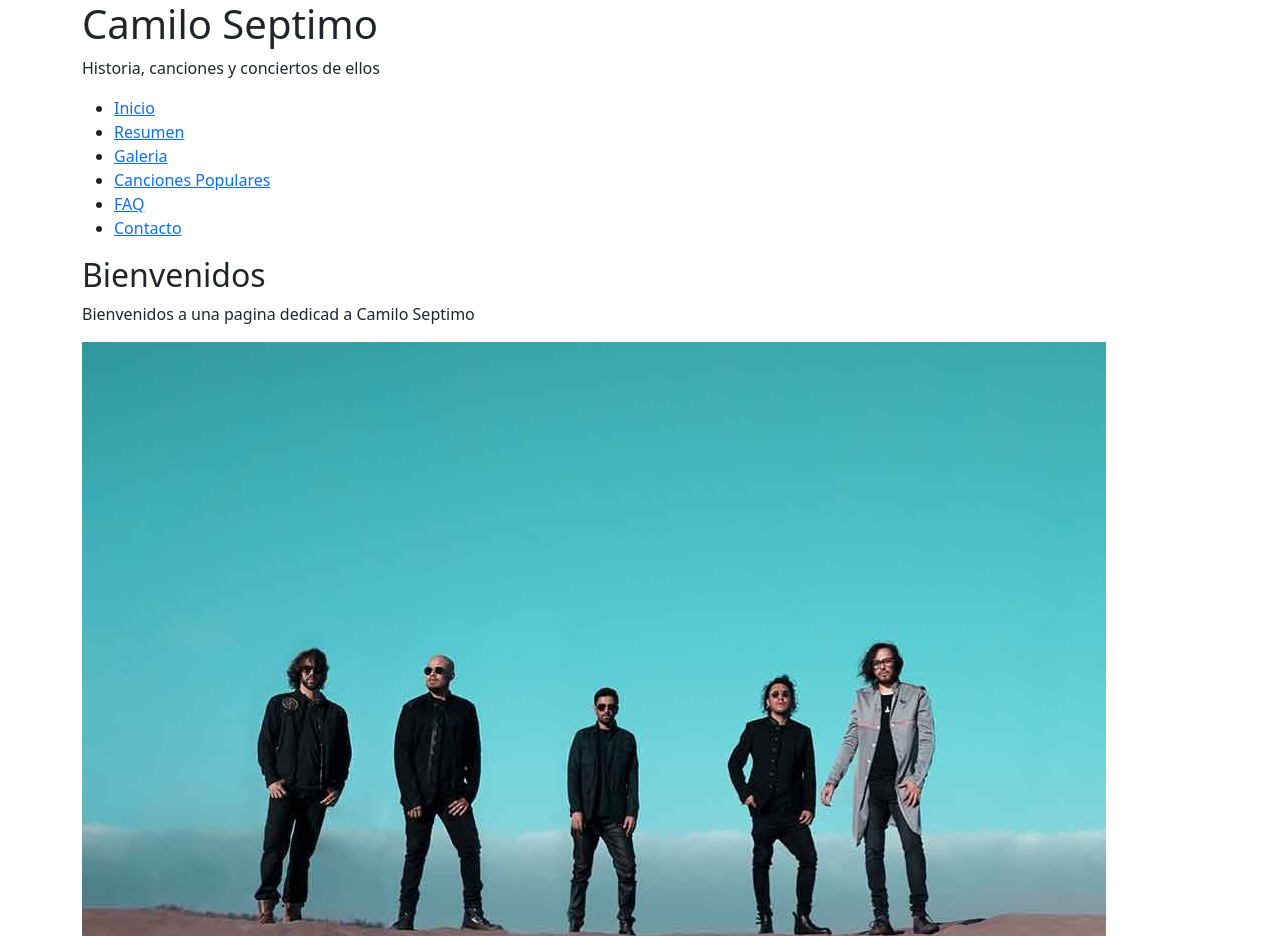
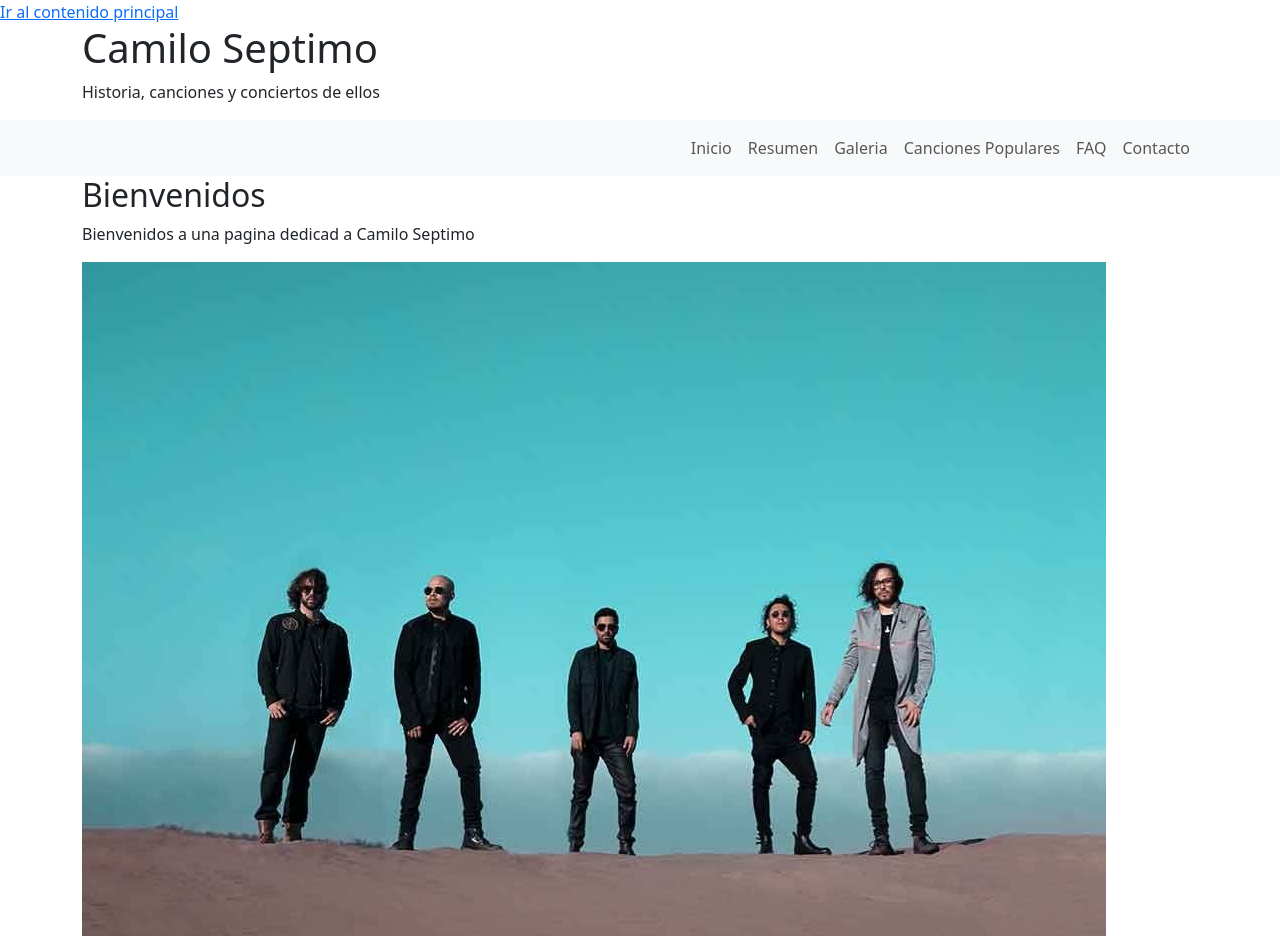
Before and after one commit to Jacqueline1603/bootstrap5ATIAEVND, a website: page index.html in a window 1280 px wide. Shown: the top 936 px of the page. Drawn offline with nearby package versions, Linux system fonts and the light colour scheme.

Commit message:
Adding class navbar in nav

```diff
--- a/index.html
+++ b/index.html
@@ -9,21 +9,23 @@
 </head>
 <body>
     <header>
-        <a href="#contenido" aria-label="Ir al contenido principal"> </a>
+        <a href="#contenido" aria-label="Ir al contenido principal"> Ir al contenido principal </a>
         <div class= "container">
             <H1>Camilo Septimo</H1>
             <p>Historia, canciones y conciertos de ellos</p>
         </div>
 
-        <nav  class="container" aria-label="Navegacion principal">
-            <ul>
-                <li><a href="#Inicio">Inicio </a></li>
-                <li><a href="#Resumen">Resumen</a></li>
-                <li><a href="#Galeria">Galeria </a></li>
-                <li><a href="#Canciones Populares">Canciones Populares </a></li>
-                <li><a href="#faq">FAQ </a></li>
-                <li><a href="#Contacto">Contacto </a></li>
-            </ul>
+        <nav  class="navbar navbar-expand-md navbar-light bg-light" aria-label="Navegacion principal">
+            <div class="container">
+                <ul class="navbar-nav ms-auto">
+                    <li class="nav-item"><a class="nav-link" href="#Inicio">Inicio </a></li>
+                    <li class="nav-item"><a class="nav-link" href="#Resumen">Resumen</a></li>
+                    <li class="nav-item"><a class="nav-link" href="#Galeria">Galeria </a></li>
+                    <li class="nav-item"><a class="nav-link" href="#Canciones Populares">Canciones Populares </a></li>
+                    <li class="nav-item"><a class="nav-link" href="#faq">FAQ </a></li>
+                    <li class="nav-item"><a class="nav-link" href="#Contacto">Contacto </a></li>
+                </ul>
+            </div>
         </nav>
     </header>
 
```
